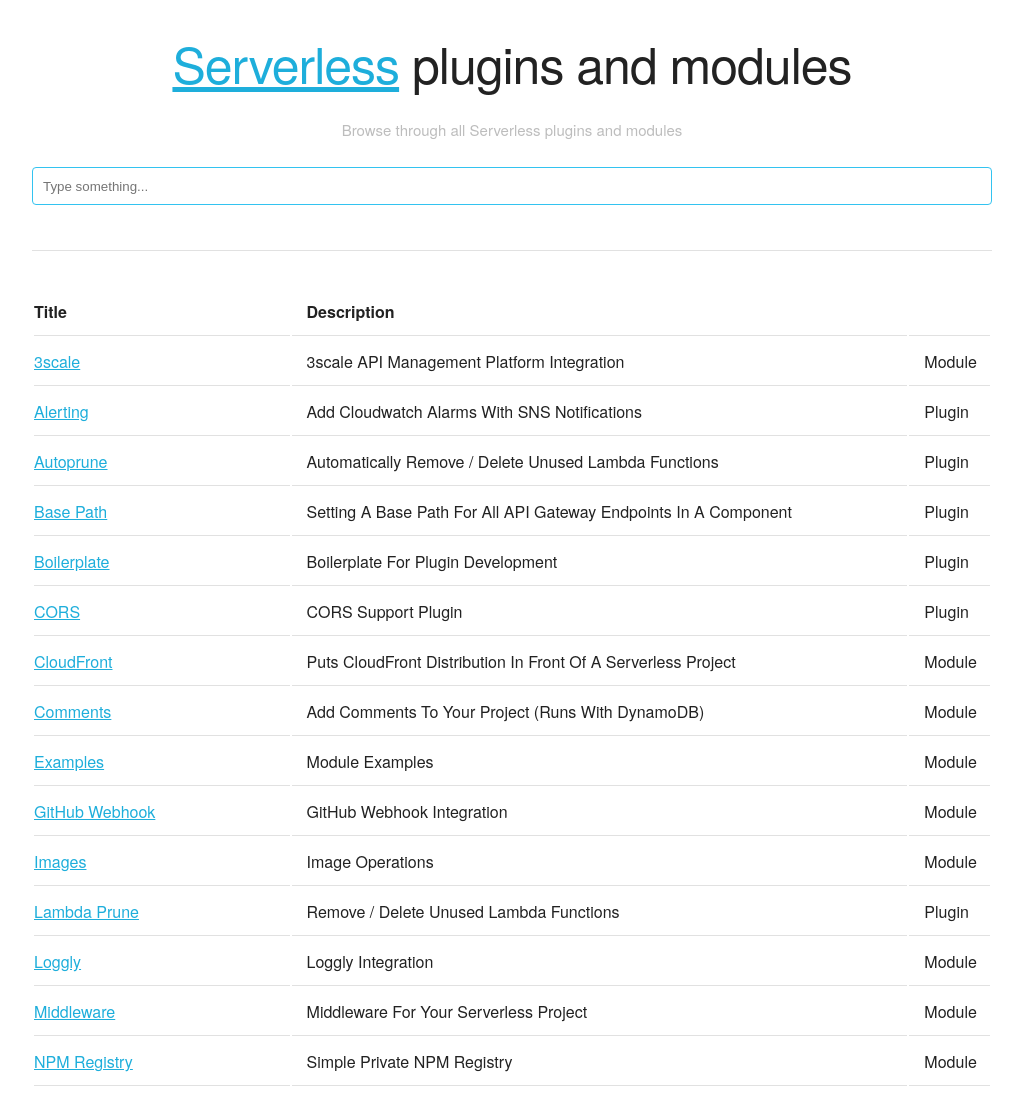
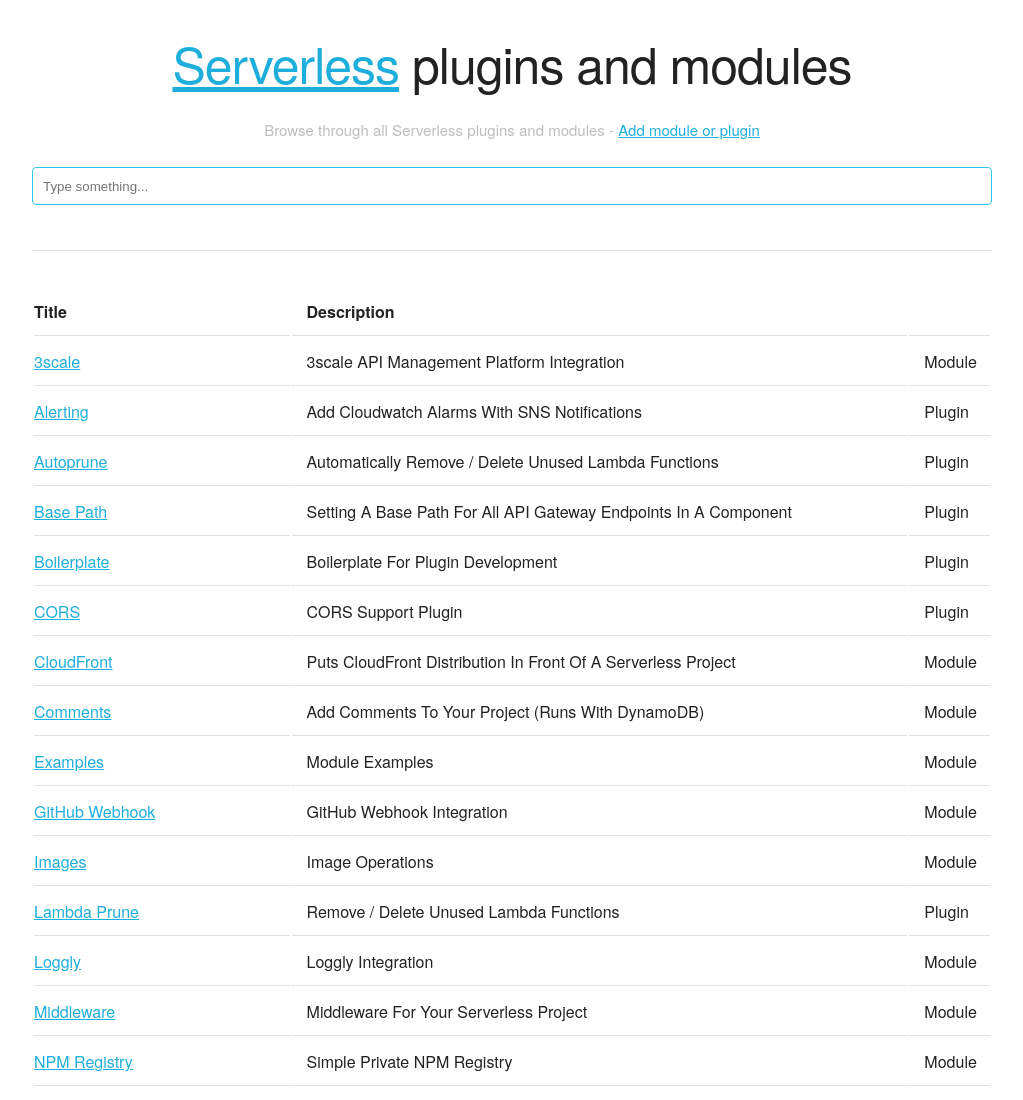
Before and after one commit to pmuens/serverless-registry, a plain HTML site: page index.html in a window 1280 px wide. Shown: the top 1100 px of the page, without its empty margins (128-1151 px from the left). Drawn offline with nearby package versions, Linux system fonts and the light colour scheme; a script that the page names is missing.

Commit message:
Update index.html

```diff
--- a/index.html
+++ b/index.html
@@ -26,7 +26,7 @@
         <div class="row">
           <div class="twelve columns">
             <h1 class="centered-text"><a href="http://serverless.com" target="_blank">Serverless</a> plugins and modules</h1>
-            <p class="centered-text">Browse through all Serverless plugins and modules</p>
+            <p class="centered-text">Browse through all Serverless plugins and modules - <a href="https://github.com/pmuens/serverless-search/blob/gh-pages/index.html" target="_blank">Add module or plugin</a></p>
           </div>
         </div>
         <div class="row">
```
